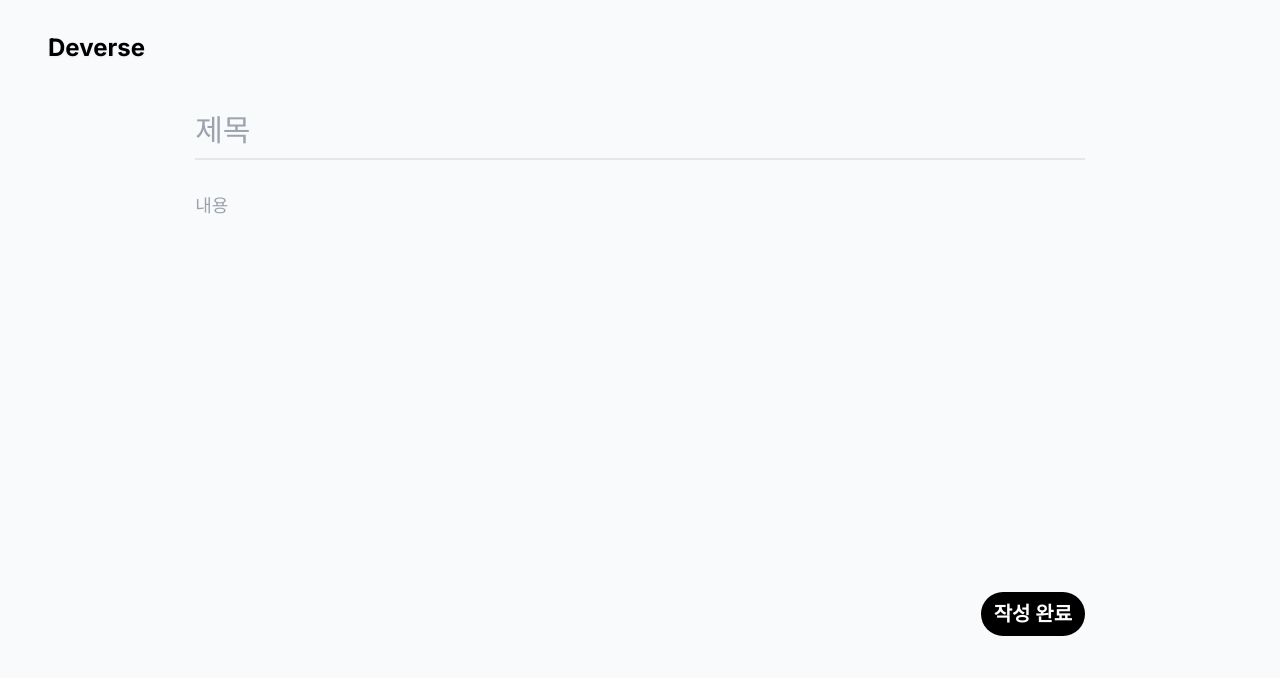
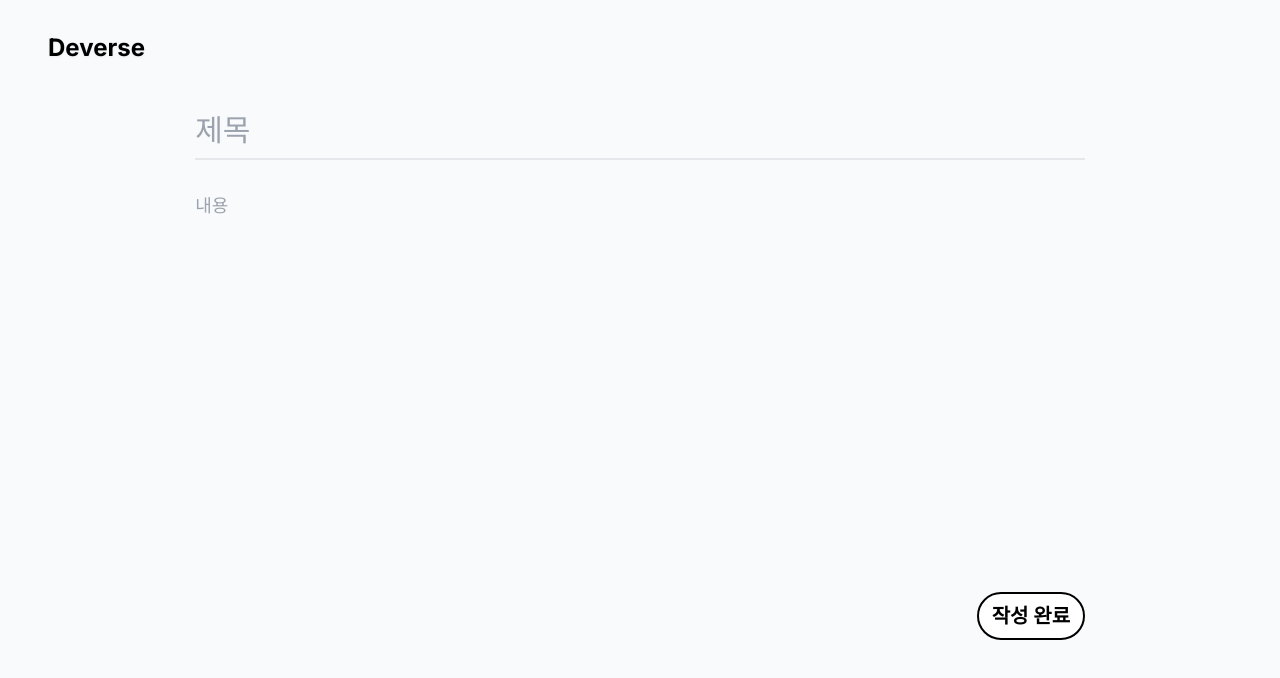
Before and after one commit to jakepro657/myuniverse-web, a Next.js app: page /post in a window 1280 px wide. Shown: the top 678 px of the page. Built offline with nearby package versions, Linux system fonts and the light colour scheme.

Commit message:
design: submit button ui modified

```diff
--- a/src/app/post/page.tsx
+++ b/src/app/post/page.tsx
@@ -46,7 +46,7 @@
             onChange={(e) => setContent(e.target.value)}
             placeholder="내용"
           />
-          <button type="submit"className="bg-black text-white p-2 rounded-3xl text-xl ml-auto mr-4 font-bold">&nbsp;작성 완료&nbsp;</button>
+          <button type="submit"className="bg-white text-black border-2 border-black hover:bg-black hover:text-white p-2 rounded-3xl text-xl ml-auto mr-4 font-bold">&nbsp;작성 완료&nbsp;</button>
         </form>
       </main>
     </div>
```
